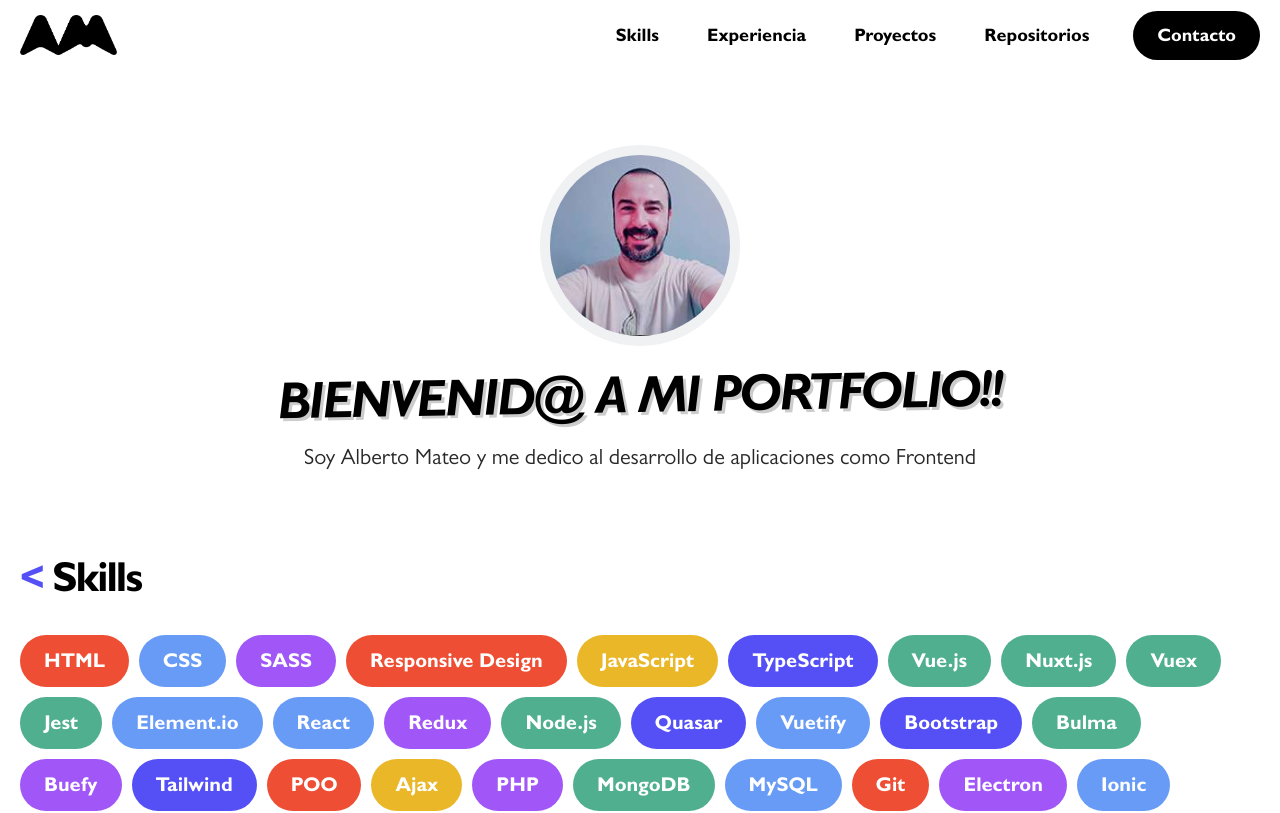
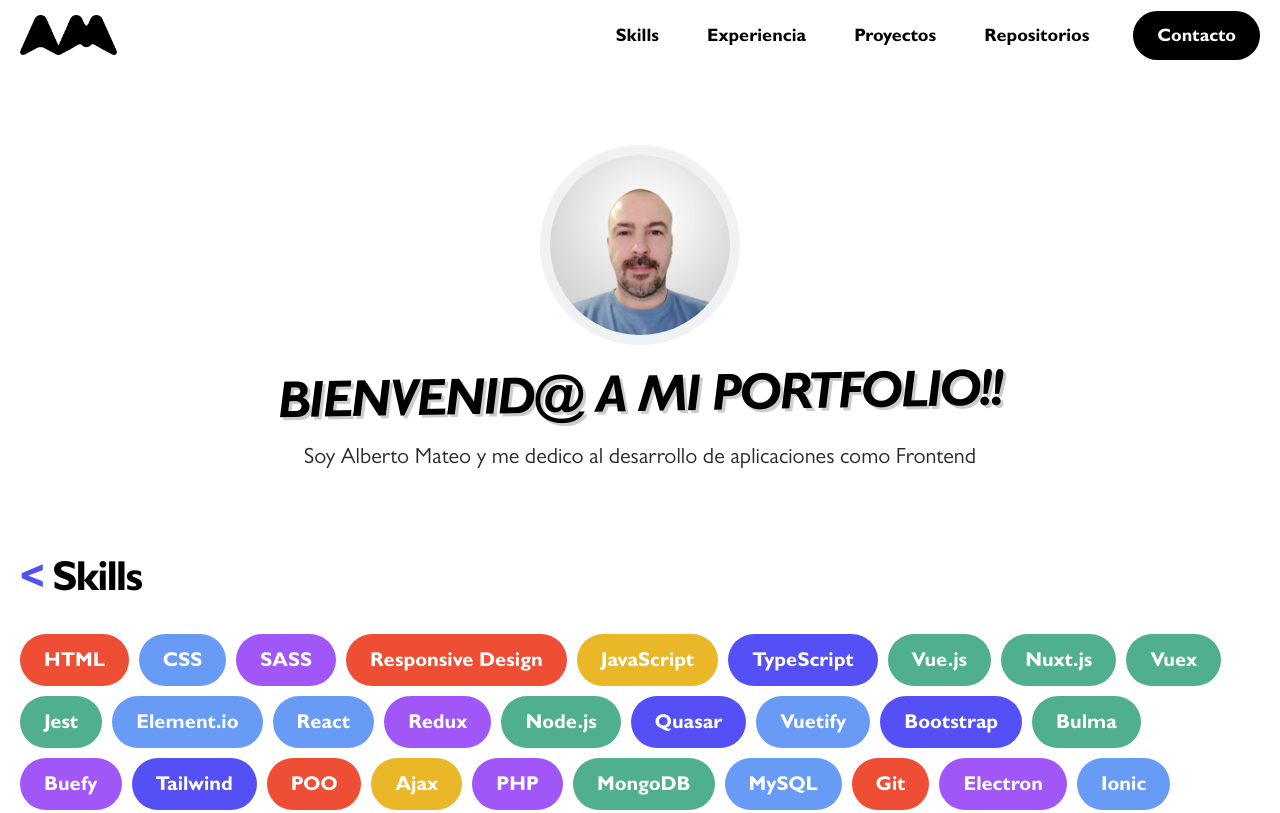
Before and after one commit to Mathiew82/portfolio, a Vue app: page / in a window 1280 px wide. Shown: the top 813 px of the page. Built offline with nearby package versions, Linux system fonts and the light colour scheme; no server answers.

Commit message:
Agregada la nueva foto de perfil

```diff
--- a/src/views/Home.vue
+++ b/src/views/Home.vue
@@ -1,6 +1,6 @@
 <template>
   <Welcome
-    image="mi-foto-min.png"
+    image="mi-foto-min.jpeg"
     title="BIENVENID@ A MI PORTFOLIO!!"
     description="Soy Alberto Mateo y me dedico al desarrollo de aplicaciones como Frontend"
   />
```
Also changed, not shown: public/images/mi-foto-min.jpeg (added), public/images/mi-foto-min.png (deleted).
